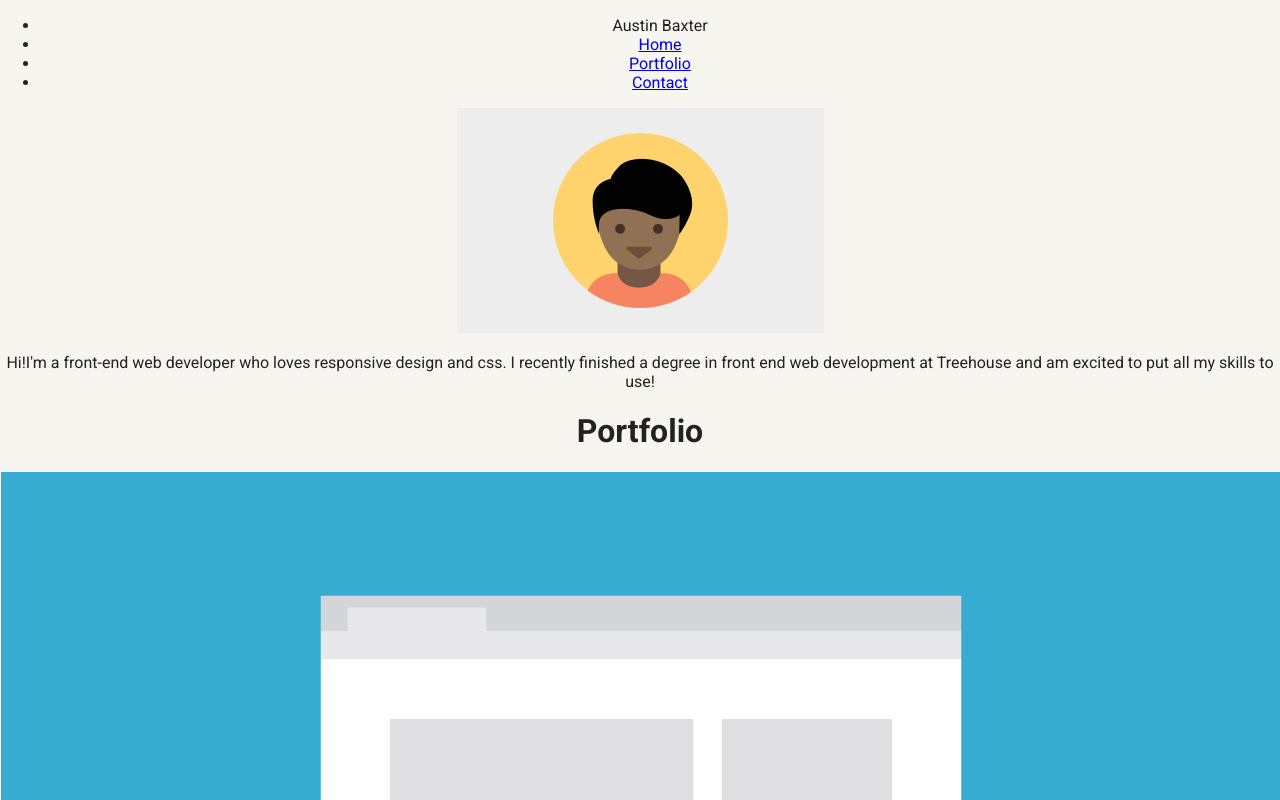
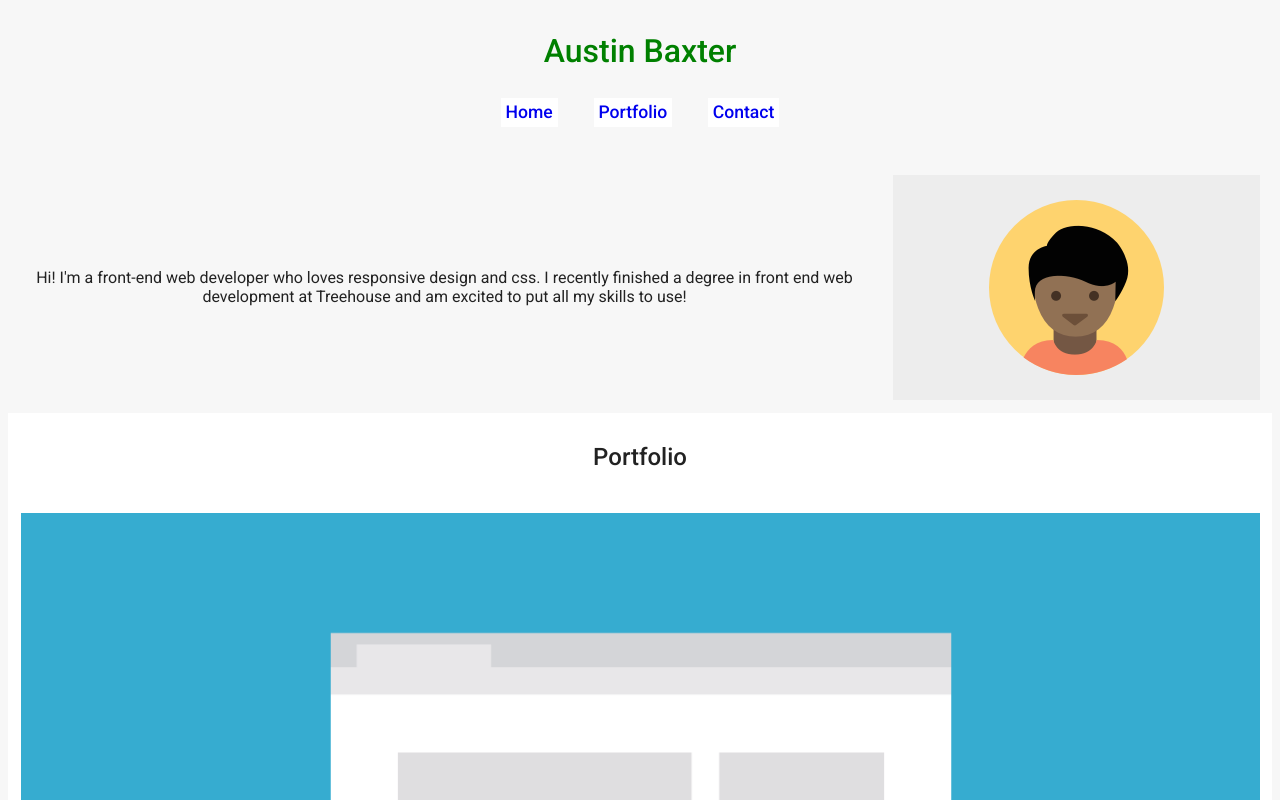
Before and after one commit to NextLevelPhreak/project-2, a plain HTML site: page index.html in a window 1280 px wide. Shown: the top 800 px of the page. Drawn offline with Linux system fonts and the light colour scheme; files that its build step writes are made by us from their sources; a web font is replaced by a local one.

Commit message:
Porject-2 changes
Changed html code and added CSS

```diff
--- a/css/styles.css
+++ b/css/styles.css
@@ -1,12 +1,109 @@
 /* Global Layout Set-up */
 * {
   box-sizing: border-box;
+  }
+header {
+  margin-top: 2em;
+}
+.top-name {
+  margin:.75em;
+  font-weight: 500;
+  font-size: 2em;
+  text-align:center;
+  color: #008000;
+}
+a {
+  text-decoration: none;
+  font-size: 1.1em;
+}
+ul {
+  display:flex;
+  flex-wrap: wrap;
+  flex-flow: column;
+  list-style-type: none;
+  padding:0;
+  font-weight: 500;
+}
+li {
+margin:.1em 1em;
+  padding:.3em;
+  background-color: #ffffff;
+  border: solid 2px #f7f7f7;
 }
 body {
   margin: 0;
-  padding: 0;
+  padding: .5em;
   text-align: center;
+  font-size: 1em;
   font-family: 'Roboto', sans-serif;
   color: #222;
-  background: #f7f5f0;
+  background:#f7f7f7;
 }
+p {
+  margin: 1em;
+  font-weight: lighter;
+}
+.profile-image {
+  width: 75%;
+}
+img {
+  padding: .75em;
+  width: 100%;
+}
+ h1 {
+   font-size: 1.5em;
+   font-weight: 500;
+   margin:1.25em;
+ }
+h2 {
+  font-size: 1.5em;
+  font-weight: 400;
+}
+.main {
+  display:flex;
+  flex-wrap: wrap;
+  flex-flow: column;
+  margin:.1em 0em;
+  background-color: #ffffff;
+}
+strong {
+  font-weight: 500;
+}
+.end-nav {
+  margin:1em;
+}
+footer {
+  display:flex;
+  flex-wrap: wrap;
+  flex-direction: row;
+  justify-content: space-between;
+  padding:1em;
+  font-weight: 500;
+  border-top: solid .5px #b3b3b3;
+}
+.last-name {
+  align-self: flex-start;
+}
+.last-link {
+  align-self: flex-end;
+}
+ @media screen and (min-width: 768px) {
+   ul {
+     display:flex;
+     flex-direction: row;
+     justify-content: center;
+   }
+
+.profile-start {
+  display: flex;
+  flex-direction: row;
+}
+.profile-image {
+  width: 50vh;
+  order: 2
+}
+#tag-name {
+  display: flex;
+  align-items: center;
+  }
+}
--- a/index.html
+++ b/index.html
@@ -1,25 +1,29 @@
-<!DOCTYPE html>
+<!doctype html>
 <html lang="en" dir="ltr">
   <head>
-    <meta charset="utf-8">  <meta name="viewport" content="width=device-width, initial-scale=1.0">
+    <meta charset="utf-8">
       <title>Mobile First Responsive Layout</title>
-      <link rel="stylesheet" href="styles.css">
+    <meta name="viewport" content="width=device-width, initial-scale=1.0">
+      <link rel="stylesheet" href="css/styles.css">
       <link href="https://fonts.googleapis.com/css?family=Muli%7CRoboto:400,300,500,700,900" rel="stylesheet">
   </head>
   <body>
+  <p class="top-name">Austin Baxter</p>
     <nav class="main-nav">
-      <ul class="nav">
-        <li class="name">Austin Baxter</li>
+      <ul>
         <li><a href="index.html#">Home</a></li>
         <li><a href="#portfolio">Portfolio</a></li>
         <li><a href="#contact">Contact</a></li>
       </ul>
     </nav>
     <header>
+      <div class="profile-start">
       <img src="images/responsive-layout-profile.png" alt="Photo of Profile" class="profile-image">
-      <p class="tag name">Hi!I'm a front-end web developer who loves responsive design and css. I recently finished a degree in front end web development at Treehouse and am excited to put all my skills to use!</p>
+      <div id="tag-name">Hi! I'm a front-end web developer who loves responsive design and css. I recently finished a degree in front end web development at Treehouse and am excited to put all my skills to use!</div>
+    </div>
     </header>
   </body>
+  <div class="main">
   <h1 a id="portfolio">Portfolio</h1>
     <img src="images/portfolio-1.png" alt="Photo of Marketing Page" class="marketing-image">
     <h2>Marketing Page</h2>
@@ -39,17 +43,16 @@
     <img src="images/portfolio-6.png" alt="Photo of Calculator" class="calculator-image">
     <h2>Calculator</h2>
     <p> Someone can enter in the numbers they want and press the big blue button and get the results </p>
+  </div>
       <h1 a id="contact">Contact</h1>
       <p> If you're interested in chatting or want more information about what I've been working on, I'd love to hear from you!
         <nav class="end-nav">
-          <ul class="contact">
-            <li> Phone +1(111)555-1234
-            <li> Email email@yoursite.com </li>
-          </ul>
+          <class="contact">
+            <p> Phone <strong>+1(111)555-1234</strong> </p>
+            <p> Email <strong>email@yoursite.com</strong> </p>
         </nav>
     <footer>
-      <ul>
-        <li>Austin Baxter</li>
-        <li><a href="index.html#">back to top</li>
+        <div class="last-name">Austin Baxter</div>
+        <a href="index.html#"><div class="last-link">back to top</div>
     </footer>
 </html>
```
